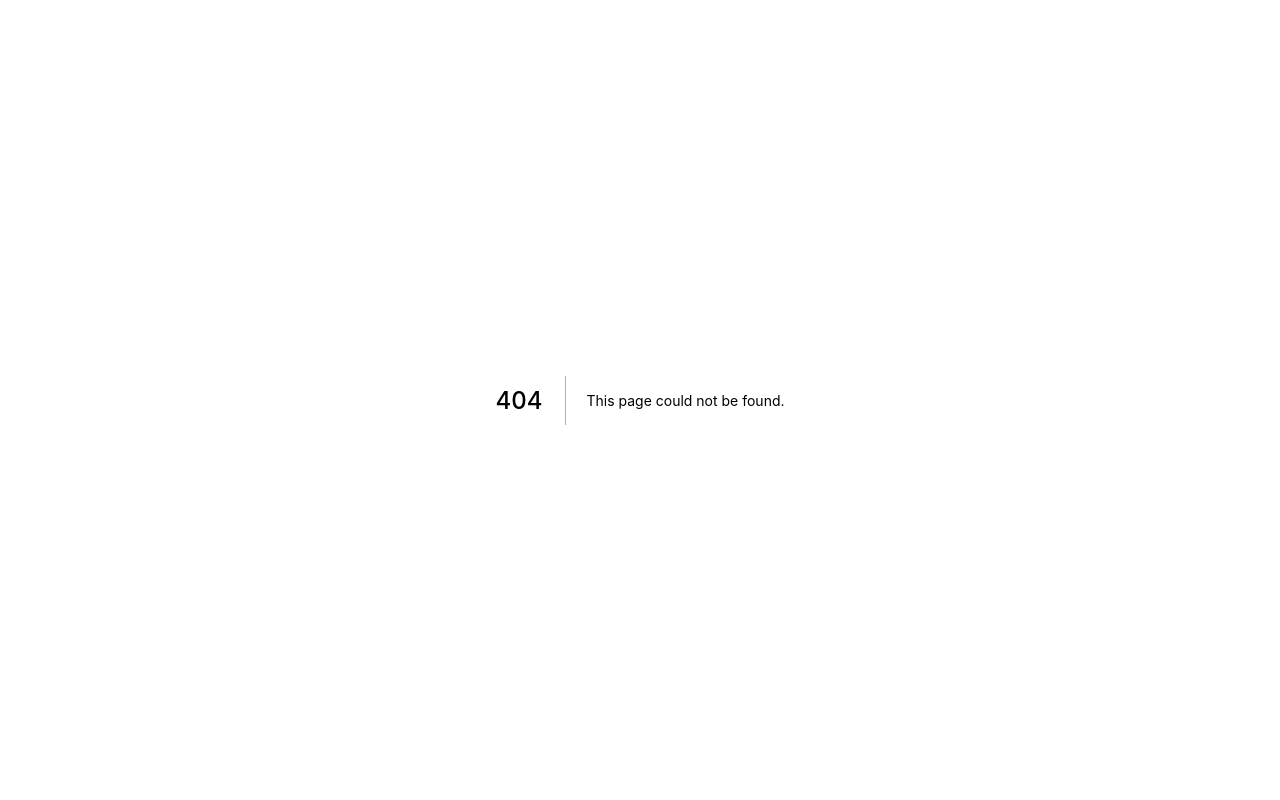
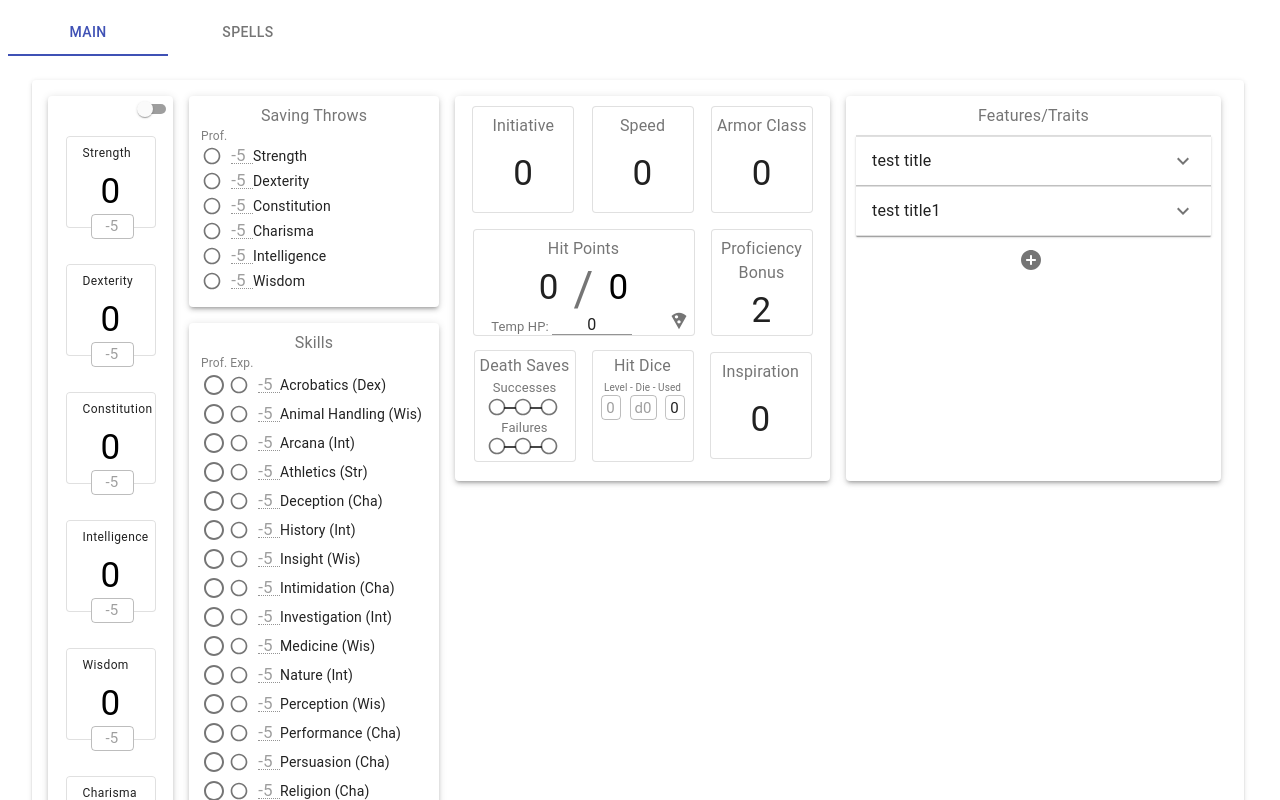
Before and after one commit to elchung/DnD-Character-Sheets, a Next.js app: page /CharacterSheet/CharacterSheetTabComponent in a window 1280 px wide. Before the commit this address had no page. Shown: the top 800 px of the page. Built offline with nearby package versions, Linux system fonts and the light colour scheme.

Commit message:
Now with tabs

```diff
--- a/pages/CharacterSheet/CharacterSheetComponent.jsx
+++ b/pages/CharacterSheet/CharacterSheetComponent.jsx
@@ -1,17 +1,12 @@
 import Grid from '@material-ui/core/Grid';
 import React from 'react';
-import { DndProvider } from 'react-dnd';
-import { HTML5Backend } from 'react-dnd-html5-backend';
-import { CharacterContextProvider } from '../Context/CharacterContext';
+import Paper from '@material-ui/core/Paper';
 import CombatStatsComponent from './Components/CombatStatsComponent';
 import LeftColumnComponent from './LeftColumn/LeftColumnComponent';
 import FeaturesAndTraitsComponent from './Components/FeaturesAndTraitsComponent';
-import Paper from '@material-ui/core/Paper';
 import SpellsComponent from './Components/SpellsComponent';
 
 const CharacterSheetComponent = () => (
-  <DndProvider backend={HTML5Backend}>
-    <CharacterContextProvider>
   <Paper elevation={2} style={{ maxWidth: 1180, maxHeight: 1146, padding: 16 }}>
     <Grid container direction="row" spacing={2} justify="flex-start" alignItems="flex-start">
       <Grid item>
@@ -29,15 +24,10 @@ const CharacterSheetComponent = () => (
               </Grid>
             </Grid>
           </Grid>
-              <Grid item>
-                <SpellsComponent />
-              </Grid>
         </Grid>
       </Grid>
     </Grid>
   </Paper>
-    </CharacterContextProvider>
-  </DndProvider>
 );
 
 export default CharacterSheetComponent;
--- /dev/null
+++ b/pages/CharacterSheet/CharacterSheetTabComponent.jsx
@@ -0,0 +1,41 @@
+
+import React from 'react';
+import { DndProvider } from 'react-dnd';
+import { HTML5Backend } from 'react-dnd-html5-backend';
+import Tabs from '@material-ui/core/Tabs';
+import Tab from '@material-ui/core/Tab';
+import { CharacterContextProvider } from '../Context/CharacterContext';
+import CharacterSheetComponent from './CharacterSheetComponent';
+import SpellsComponent from './Components/SpellsComponent';
+import {TabPanel} from './TabPanel';
+
+const CharacterSheetTabComponent = () => {
+  const [tabVal, setTabVal] = React.useState(0);
+  const handleChange = (event, newValue) => {
+    setTabVal(newValue);
+  };
+
+  return (
+    <DndProvider backend={HTML5Backend}>
+      <CharacterContextProvider>
+        <Tabs
+          value={tabVal}
+          onChange={handleChange}
+          indicatorColor="primary"
+          textColor="primary"
+        >
+          <Tab label="Main" />
+          <Tab label="Spells" />
+        </Tabs>
+        <TabPanel value={tabVal} index={0}>
+          <CharacterSheetComponent />
+        </TabPanel>
+        <TabPanel value={tabVal} index={1}>
+          <SpellsComponent />
+        </TabPanel>
+      </CharacterContextProvider>
+    </DndProvider>
+  );
+};
+
+export default CharacterSheetTabComponent;
--- a/pages/CharacterSheet/Components/Reusable/SpellLevelHeaderComponent.jsx
+++ b/pages/CharacterSheet/Components/Reusable/SpellLevelHeaderComponent.jsx
@@ -31,32 +31,37 @@ const SpellLevelHeaderComponent = ({ level }) => {
   };
 
   return (
-    <Paper elevation={style.elevation} style={style.singleLineDisplayComponent}>
+    <Paper elevation={style.elevation} style={style.spellLevelheader}>
       {level === 0
         ? <Typography variant="h6">Cantrip</Typography>
         : (
-          <>
+          <div>
             <TextField
-              inputProps={style.singleLineDisplayInputProps}
+              inputProps={{ style: { textAlign: 'center', fontSize: 20 } }}
               disabled
               value={level}
               variant="outlined"
+              label="Level"
             />
             <TextField
-              inputProps={style.singleLineDisplayInputProps}
+              inputProps={{ style: { textAlign: 'center', fontSize: 30, width: 25, height: 15 } }}
+              style={{ width: '30%' }}
               onBlur={handleSpellSlotBlur}
               onChange={(event) => setDisplayedSpellSlots(event.target.value)}
               value={displayedSpellSlots}
               variant="outlined"
+              label="Spell Slots"
             />
             <TextField
               inputProps={style.singleLineDisplayInputProps}
+              style={{ width: '30%' }}
               onBlur={handleUsedSpellSlotBlur}
               onChange={(event) => setDisplayedUsedSpellSlots(event.target.value)}
               value={displayedUsedSpellSlots}
               variant="outlined"
+              label="Used"
             />
-          </>
+          </div>
         )}
     </Paper>
   );
--- /dev/null
+++ b/pages/CharacterSheet/TabPanel.jsx
@@ -0,0 +1,28 @@
+import React from 'react';
+import PropTypes from 'prop-types';
+import Typography from '@material-ui/core/Typography';
+import Box from '@material-ui/core/Box';
+
+export const TabPanel = ({ children, value, index, ...other }) => (
+  <div
+    role="tabpanel"
+    hidden={value !== index}
+    id={`scrollable-auto-tabpanel-${index}`}
+    aria-labelledby={`scrollable-auto-tab-${index}`}
+    {...other}
+  >
+    {value === index && (
+      <Box p={3}>
+        <Typography>{children}</Typography>
+      </Box>
+    )}
+  </div>
+);
+
+TabPanel.propTypes = {
+  children: PropTypes.node,
+  index: PropTypes.any.isRequired,
+  value: PropTypes.any.isRequired,
+};
+
+export default TabPanel;
--- a/pages/Context/CharacterContext.jsx
+++ b/pages/Context/CharacterContext.jsx
@@ -67,7 +67,7 @@ export const CharacterContextProvider = (props) => {
       maxHeight: 355, overflow: 'auto', width: 375, height: 355, paddingBottom: 20, paddingTop: 10,
     },
     spellsAccordion: {
-      maxHeight: 355, overflow: 'auto', width: 375, height: 355, paddingBottom: 20, paddingTop: 10,
+      maxHeight: 355, overflow: 'auto', width: '33%', height: 170, paddingBottom: 20, paddingTop: 10,
     },
     headerStyle: { marginTop: -2, marginBottom: -2 },
     hitDieComponent: {
@@ -127,6 +127,7 @@ export const CharacterContextProvider = (props) => {
         marginRight: 2,
       },
     },
+    spellLevelheader: { width: '33%', height: '10%' },
     tableCellStyle: { paddingTop: 0, paddingBottom: 0, width: 100 },
     tableCellInputStyle: {
       'aria-label': 'naked',
--- a/pages/index.jsx
+++ b/pages/index.jsx
@@ -1,9 +1,9 @@
 import React from 'react';
 
-import CharacterSheetComponent from './CharacterSheet/CharacterSheetComponent';
+import CharacterSheetTabComponent from './CharacterSheet/CharacterSheetTabComponent';
 
 export default function Home() {
   return (
-    <CharacterSheetComponent />
+    <CharacterSheetTabComponent />
   );
 }
```
Lines whose indentation alone changed are shown as unchanged.
